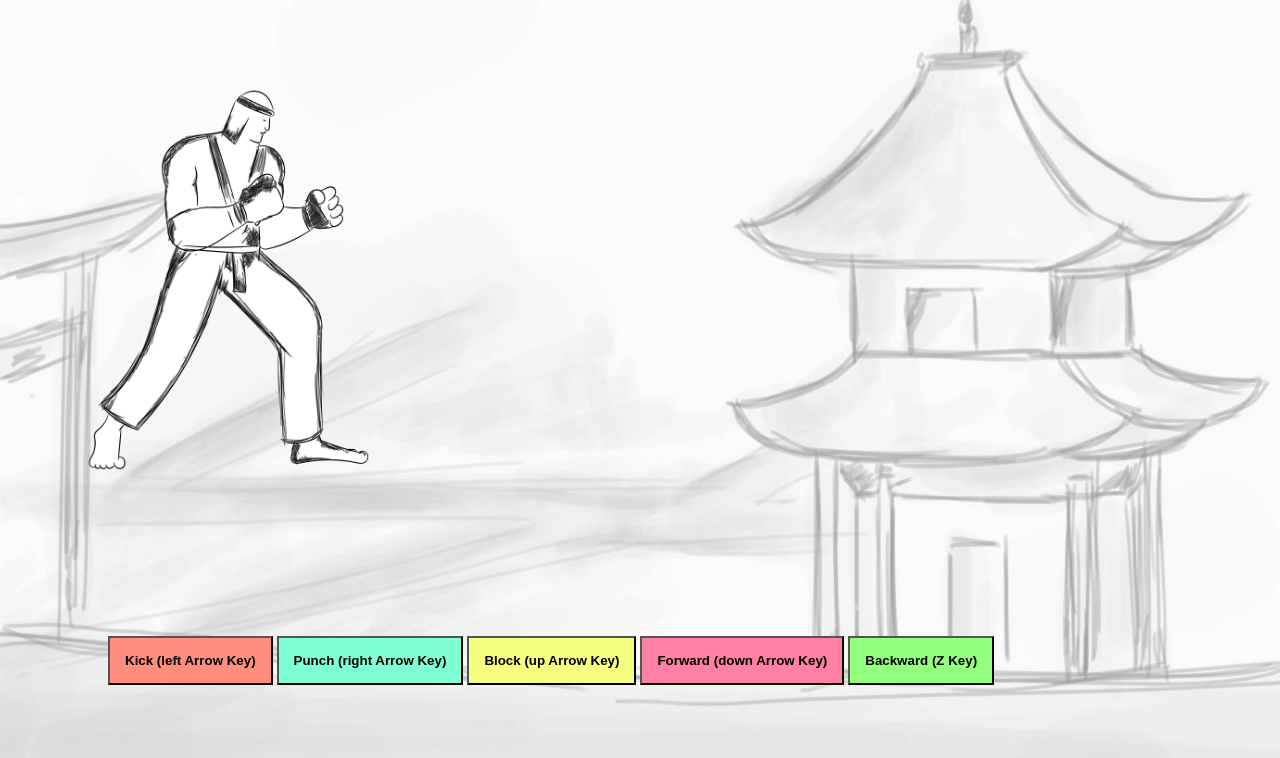
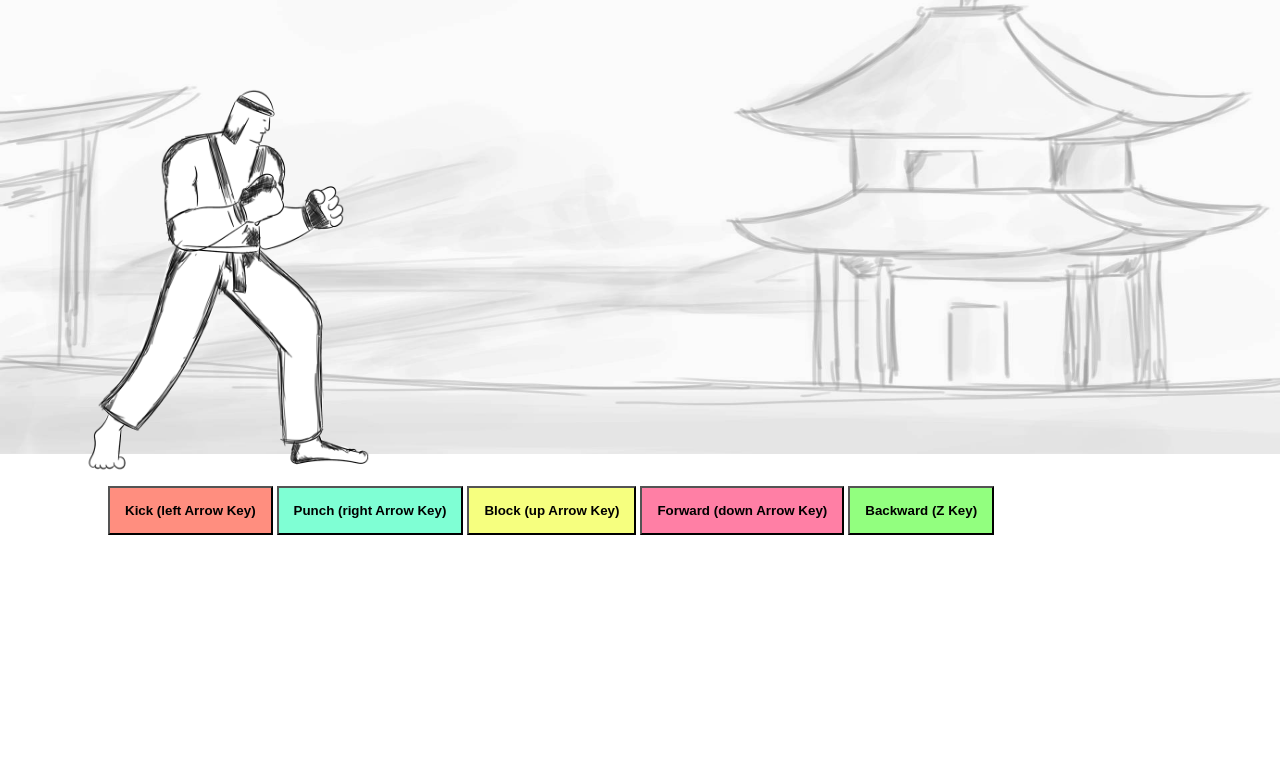
Before and after one commit to preethi-chowdary/preethi-chowdary.github.io, a website: page index.html in a window 1280 px wide. Shown: the part 66-824 px from the top of the page. After the commit the page ends 800 px from the top, so only its background shows below. Drawn offline with Linux system fonts and the light colour scheme.

Commit message:
updated background and button position

```diff
--- a/index.html
+++ b/index.html
@@ -2,7 +2,7 @@
 
 <canvas id="myCanvas" width="500" height="500"></canvas>
 <br><br><br>
-<div style="margin:100px">
+<div style="margin:100px;margin-top:-50px ;" >
 <button id="kick" style="padding:15px;background-color: rgb(255, 142, 127);"><b>Kick (left Arrow Key)</b></button>
 <button id="punch" style="padding:15px;background-color: aquamarine;"><b>Punch (right Arrow Key)</b></button>
 <button id="block" style="padding:15px;background-color: rgb(246, 255, 127);"><b>Block (up Arrow Key)</b></button>
@@ -12,7 +12,8 @@
 <style>
     body {
       background-image: url('/images/background.jpg');
-      background-size: 100% 100%;
+      background-repeat: no-repeat;
+      background-size: 100% 65%;
     }
     </style>
 
```
